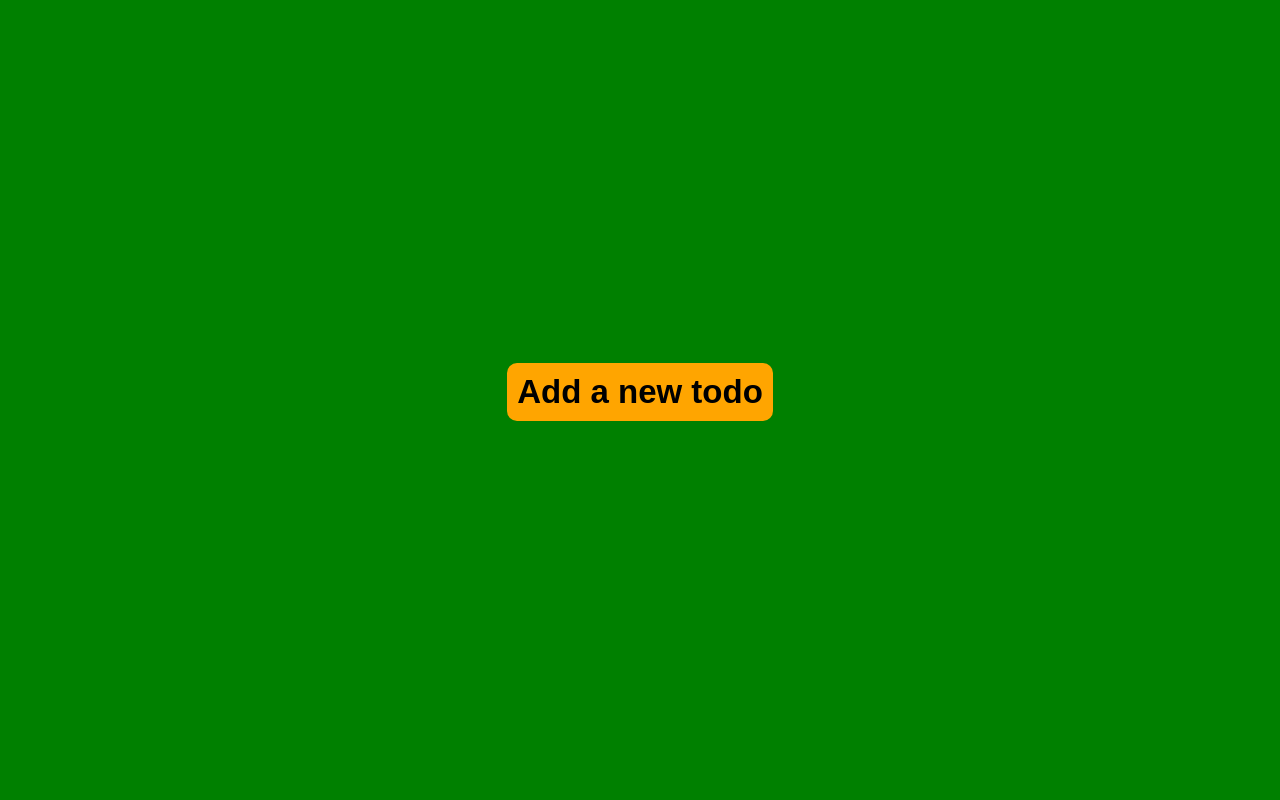
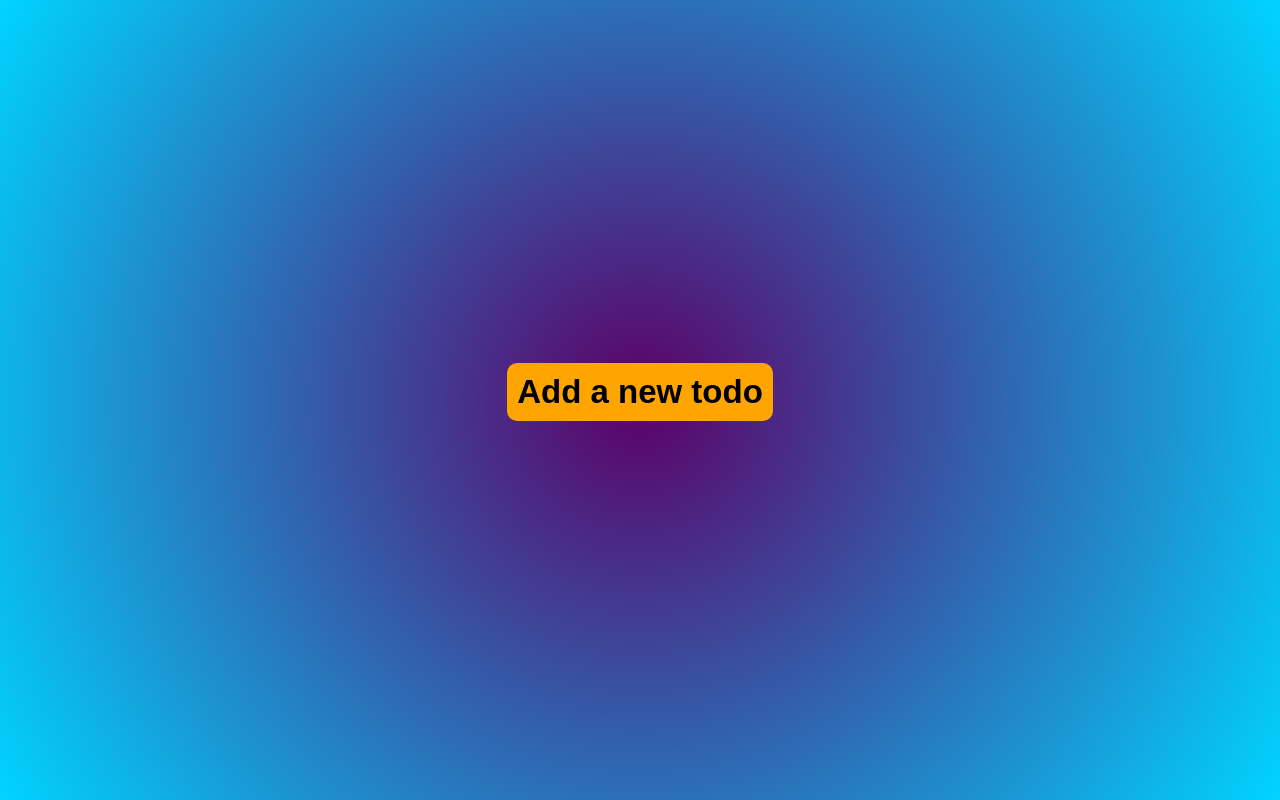
Before and after one commit to martinmidrigan/todo-project, a plain HTML site: page index.html in a window 1280 px wide. Drawn offline with Linux system fonts and the light colour scheme.

Commit message:
changed to previous background

```diff
--- a/style.css
+++ b/style.css
@@ -28,7 +28,7 @@ p {
   font-size: 42px;
   font-weight: bold;
   background-color: green;
-  /* background-image: radial-gradient(circle, #5c0067 0%, #00d4ff 100%); */
+  background-image: radial-gradient(circle, #5c0067 0%, #00d4ff 100%);
 }
 
 #end-message {
```
